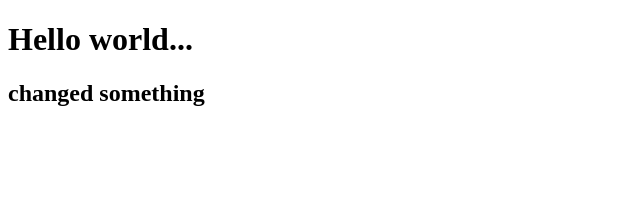
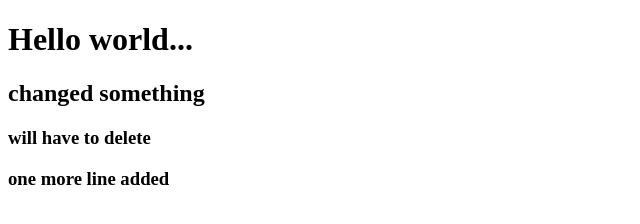
Before and after one commit to Shriya285/se_handson, a plain HTML site: page index.html in a window 1280 px wide. Shown: the whole page, without its empty margins (0-640 px from the left). Drawn offline with Linux system fonts and the light colour scheme.

Commit message:
added few lines

```diff
--- a/index.html
+++ b/index.html
@@ -8,5 +8,7 @@
 <body>
     <h1>Hello world...</h1>
     <h2>changed something</h2>
+    <h3>will have to delete</h3>
+    <h3>one more line added</h3>
 </body>
 </html>
```
